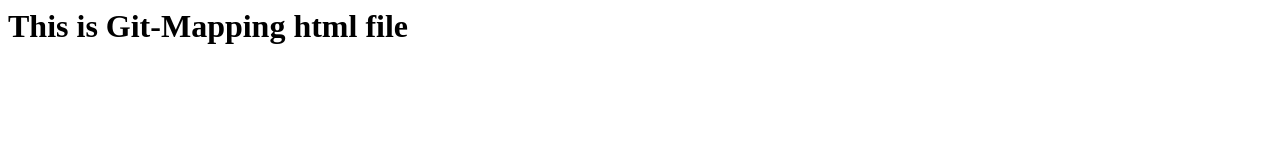
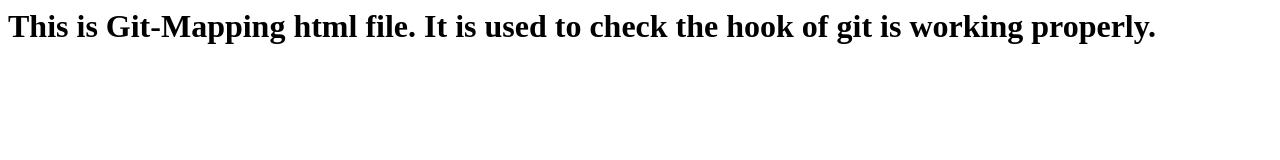
Before and after one commit to Shubham1897/Luffy-Git-Mapping, a plain HTML site: page index.html in a window 1280 px wide. Drawn offline with Linux system fonts and the light colour scheme.

Commit message:
Day2 work

```diff
--- a/index.html
+++ b/index.html
@@ -1 +1,4 @@
-<h1>This is Git-Mapping html file</h1>
+<h1>
+	This is Git-Mapping html file.
+	It is used to check the hook of git is working properly.
+</h1>
```
